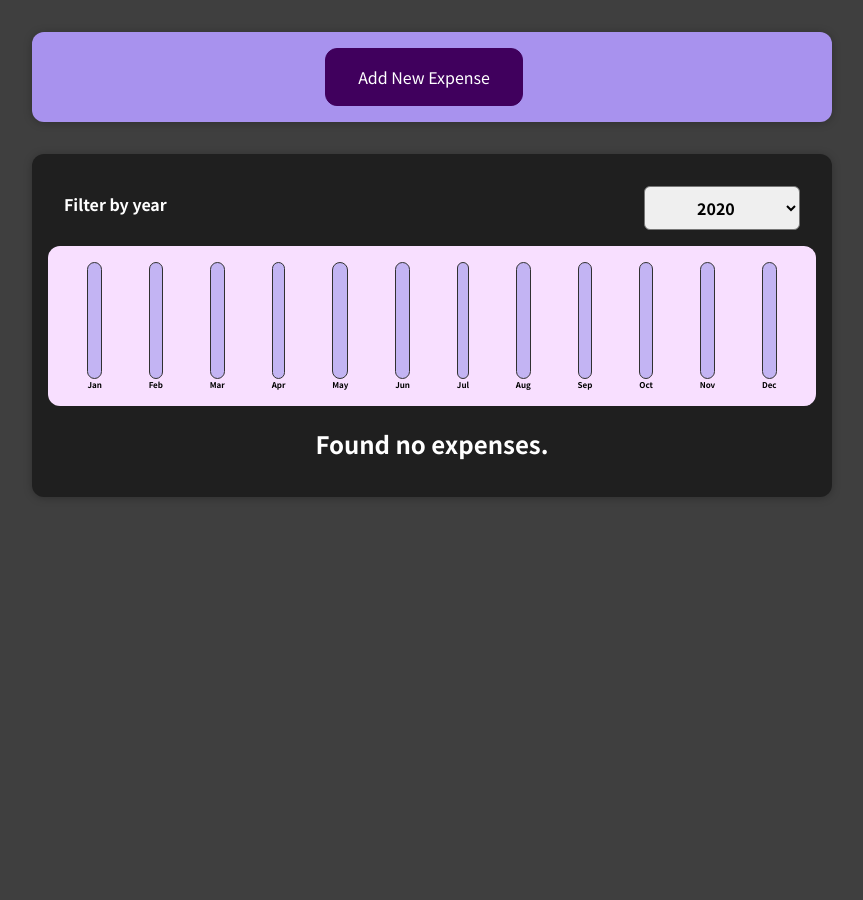
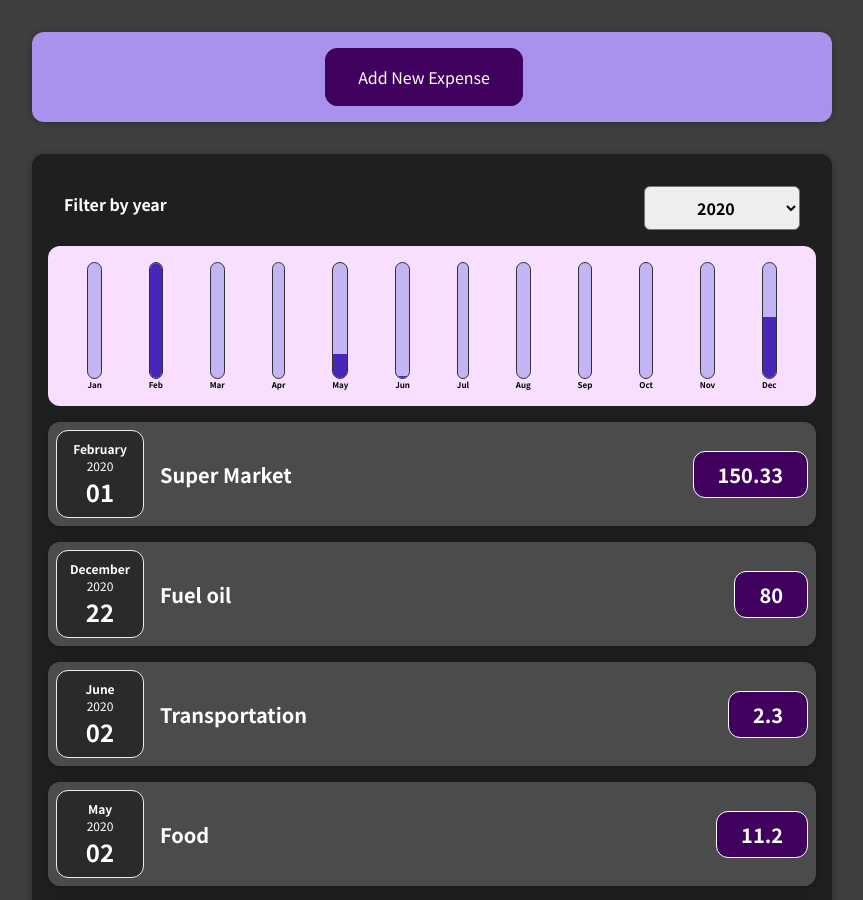
Before and after one commit to gyfantidis/ReactProjects, a React (Create React App) app in the folder Project1/: page / in a window 1280 px wide. Shown: the top 900 px of the page, without its empty margins (208-1071 px from the left). Before the commit the page ends 800 px from the top, so only its background shows below. Built offline with nearby package versions, Linux system fonts and the light colour scheme.

Commit message:
First Commit

```diff
--- a/Project1/src/App.js
+++ b/Project1/src/App.js
@@ -4,10 +4,14 @@ import NewExpense from "./components/NewExpense/NewExpense";
 import Expenses from "./components/Expenses/Expenses";
 
 const myExpenses = [
-  { id:'a1', title: "Car Insuranse", amount: 3000.33, date: new Date(2023, 1, 1) },
-  { id:'a2', title: "Car Insuranse2", amount: 31000.33, date: new Date(2022, 11, 22) },
-  { id:'a3', title: "Car Insurans3", amount: 30.33, date: new Date(2022, 10, 22) },
-  { id:'a4', title: "Car Insurans4", amount: 12.3, date: new Date(2021, 5, 2) }
+  { id:'a1', title: "Super Market", amount: 150.33, date: new Date(2020, 1, 1) },
+  { id:'a2', title: "Fuel oil", amount: 80, date: new Date(2020, 11, 22) },
+  { id:'a3', title: "Drinks", amount: 30.33, date: new Date(2022, 10, 22) },
+  { id:'a4', title: "Cigarettes", amount: 12.3, date: new Date(2023, 5, 2) },
+  { id:'a5', title: "Coffee", amount: 2.3, date: new Date(2023, 1, 2) },
+  { id:'a6', title: "Transportation", amount: 2.3, date: new Date(2020, 5, 2) },
+  { id:'a7', title: "Food", amount: 11.2, date: new Date(2020, 4, 2) },
+  { id:'a8', title: "Pet Food", amount: 20, date: new Date(2020, 4, 22) }
 ];
 
 
```
